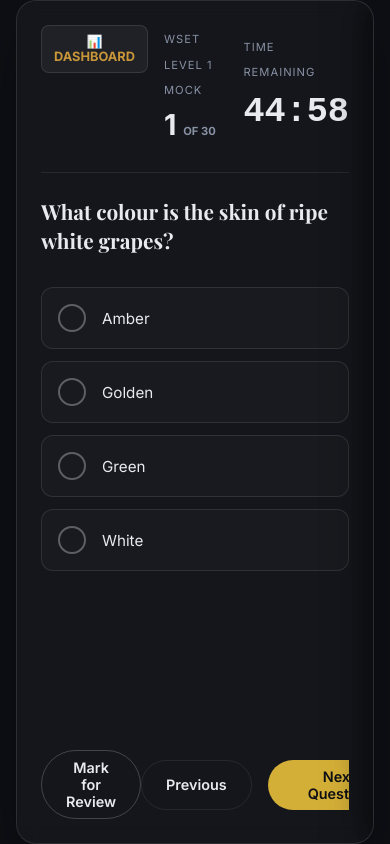
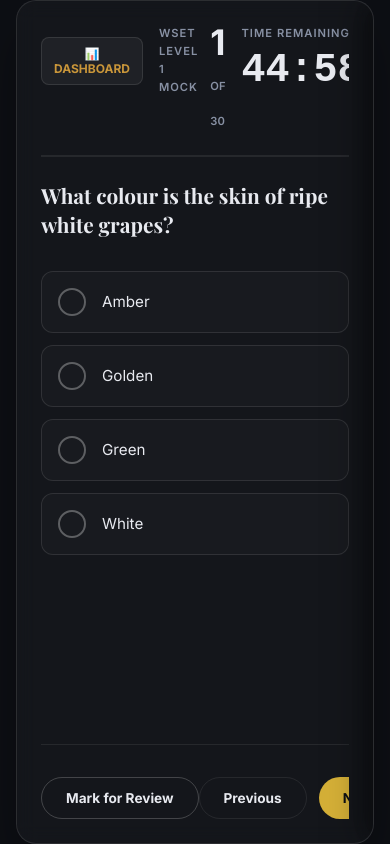
Before and after one commit to Naveenk1013/bevpedia, a React (Vite) app: page /wset in a window 390 px wide. Both pictures are taken after a click on the button "I AM READY - START EXAM". Shown: the part 1972-2816 px from the top of the page. Built offline with nearby package versions, Linux system fonts and the light colour scheme.

Commit message:
style: match WSET mobile UI to user's visual reference

```diff
--- a/src/pages/WSETMockTestPage.jsx
+++ b/src/pages/WSETMockTestPage.jsx
@@ -529,39 +529,44 @@ function WSETQuizEngine({ activeLevel, levelColor }) {
       <div className="cbt-container animate-fade-in">
         {/* Main Examination View */}
         <div className="cbt-main">
-          <header style={{ display: 'flex', justifyContent: 'space-between', alignItems: 'center', borderBottom: '1px solid var(--clr-border)', paddingBottom: '1.5rem', marginBottom: '2rem' }}>
-            <div style={{ display: 'flex', alignItems: 'center', gap: '1rem' }}>
+          <header className="cbt-header">
+            <div className="header-left">
+              <div className="header-left-top">
                 <button
                   className="cbt-mobile-toggle"
                   onClick={() => setShowMobileDashboard(true)}
                   style={{
-                  display: 'none',
                     padding: '8px 12px',
                     background: 'rgba(255,255,255,0.05)',
                     border: '1px solid rgba(255,255,255,0.1)',
                     borderRadius: '8px',
                     color: 'var(--clr-accent)',
-                  fontSize: '0.8rem',
-                  fontWeight: 'bold'
+                    fontSize: '0.75rem',
+                    fontWeight: 'bold',
+                    display: 'flex',
+                    alignItems: 'center',
+                    gap: '6px'
                   }}
                 >
                   📊 DASHBOARD
                 </button>
-              <div>
-                <span style={{ fontSize: '0.8rem', color: 'var(--clr-text-muted)', letterSpacing: '1px' }}>WSET LEVEL {activeLevel} MOCK</span>
-                <div style={{ fontSize: '1.8rem', fontWeight: 'bold' }}>{currentIdx + 1} <span style={{ fontSize: '1rem', color: 'var(--clr-text-muted)' }}>OF {questions.length}</span></div>
+                <div className="level-label">WSET LEVEL {activeLevel} MOCK</div>
+              </div>
+              <div className="question-index">
+                {currentIdx + 1} <span className="index-total">OF {questions.length}</span>
               </div>
             </div>
-            <div style={{ textAlign: 'right' }}>
-              <span style={{ fontSize: '0.8rem', color: 'var(--clr-text-muted)', letterSpacing: '1px' }}>TIME REMAINING</span>
-              <div style={{ fontSize: '2.2rem', fontFamily: 'monospace', fontWeight: 'bold', color: timeLeft < 300 ? '#E05C5C' : 'var(--clr-text)' }}>
+
+            <div className="header-right">
+              <div className="timer-label">TIME REMAINING</div>
+              <div className="timer-value" style={{ color: timeLeft < 300 ? '#E05C5C' : 'var(--clr-text)' }}>
                 {formatTime(timeLeft)}
               </div>
             </div>
           </header>
 
           <div className="question-content" style={{ flexGrow: 1, overflowY: 'auto', paddingRight: '1rem' }}>
-            <h3 style={{ fontSize: '1.6rem', lineHeight: '1.4', marginBottom: '3rem', fontFamily: 'var(--font-display)' }}>{q.q}</h3>
+            <h3 className="question-text">{q.q}</h3>
 
             <div className="options-grid" style={{ display: 'grid', gap: '1.25rem' }}>
               {q.options.map((opt, i) => (
@@ -601,24 +606,29 @@ function WSETQuizEngine({ activeLevel, levelColor }) {
             </div>
           </div>
 
-          <footer style={{ marginTop: '3rem', display: 'flex', justifyContent: 'space-between', alignItems: 'center' }}>
+          <footer className="cbt-footer">
+            <div className="footer-left">
               <button
-              className="btn btn-outline"
+                className="btn btn-outline footer-btn"
                 onClick={() => toggleMarkForReview(currentIdx)}
                 style={{
                   borderColor: markedForReview.has(currentIdx) ? '#D4AF37' : 'rgba(255,255,255,0.2)',
                   color: markedForReview.has(currentIdx) ? '#D4AF37' : 'inherit',
-                background: markedForReview.has(currentIdx) ? '#D4AF3710' : 'transparent'
+                  background: markedForReview.has(currentIdx) ? '#D4AF3710' : 'transparent',
+                  padding: '10px 16px',
+                  fontSize: '0.85rem'
                 }}
               >
                 {markedForReview.has(currentIdx) ? '✨ Marked for Review' : 'Mark for Review'}
               </button>
-            <div style={{ display: 'flex', gap: '1rem' }}>
-              <button className="btn btn-outline" disabled={currentIdx === 0} onClick={() => setCurrentIdx(prev => prev - 1)}>Previous</button>
+            </div>
+
+            <div className="footer-right">
+              <button className="btn btn-outline footer-btn" disabled={currentIdx === 0} onClick={() => setCurrentIdx(prev => prev - 1)}>Previous</button>
               {currentIdx === questions.length - 1 ? (
-                <button className="btn btn-primary" onClick={finishExam} style={{ background: '#30C88A', paddingLeft: '2.5rem', paddingRight: '2.5rem' }}>FINISH EXAM</button>
+                <button className="btn btn-primary footer-btn" onClick={finishExam} style={{ background: '#30C88A' }}>FINISH EXAM</button>
               ) : (
-                <button className="btn btn-primary" onClick={() => setCurrentIdx(prev => prev + 1)} style={{ background: levelColor, paddingLeft: '2.5rem', paddingRight: '2.5rem' }}>Next Question</button>
+                <button className="btn btn-primary footer-btn" onClick={() => setCurrentIdx(prev => prev + 1)} style={{ background: levelColor }}>Next Question</button>
               )}
             </div>
           </footer>
--- a/src/styles/global.css
+++ b/src/styles/global.css
@@ -1004,6 +1004,98 @@ p { color: var(--clr-text); }
   overflow: hidden;
 }
 
+/* New CBT Polished Styles to match reference */
+.cbt-header {
+  display: flex;
+  justify-content: space-between;
+  align-items: flex-start;
+  border-bottom: 2px solid var(--clr-border);
+  padding-bottom: 1.5rem;
+  margin-bottom: 2rem;
+}
+
+.header-left {
+  display: flex;
+  flex-direction: column;
+  gap: 0.75rem;
+}
+
+.header-left-top {
+  display: flex;
+  align-items: center;
+  gap: 1rem;
+}
+
+.level-label {
+  font-size: 0.7rem;
+  text-transform: uppercase;
+  color: var(--clr-text-muted);
+  letter-spacing: 1px;
+  font-weight: 600;
+}
+
+.question-index {
+  font-size: 2.2rem;
+  font-weight: 800;
+  line-height: 1;
+}
+
+.index-total {
+  font-size: 0.9rem;
+  color: var(--clr-text-muted);
+  font-weight: 600;
+}
+
+.header-right {
+  text-align: right;
+}
+
+.timer-label {
+  font-size: 0.7rem;
+  text-transform: uppercase;
+  color: var(--clr-text-muted);
+  letter-spacing: 1px;
+  font-weight: 600;
+  margin-bottom: 0.5rem;
+}
+
+.timer-value {
+  font-size: 2.5rem;
+  font-weight: 800;
+  font-family: monospace;
+  line-height: 1;
+}
+
+.question-text {
+  font-family: var(--font-display) !important;
+  font-size: 1.6rem !important;
+  font-weight: 700 !important;
+  line-height: 1.3 !important;
+  margin-bottom: 3rem !important;
+  color: var(--clr-text);
+}
+
+.cbt-footer {
+  display: flex;
+  justify-content: space-between;
+  align-items: center;
+  border-top: 1px solid var(--clr-border);
+  padding-top: 2rem;
+  margin-top: auto;
+}
+
+.footer-right {
+  display: flex;
+  gap: 0.75rem;
+}
+
+.footer-btn {
+  padding: 0.75rem 1.5rem !important;
+  font-size: 0.85rem !important;
+  font-weight: 700 !important;
+  white-space: nowrap;
+}
+
 @media (max-width: 1024px) {
   .cbt-overlay {
     padding: 0;
```
Lines whose indentation alone changed are shown as unchanged.
